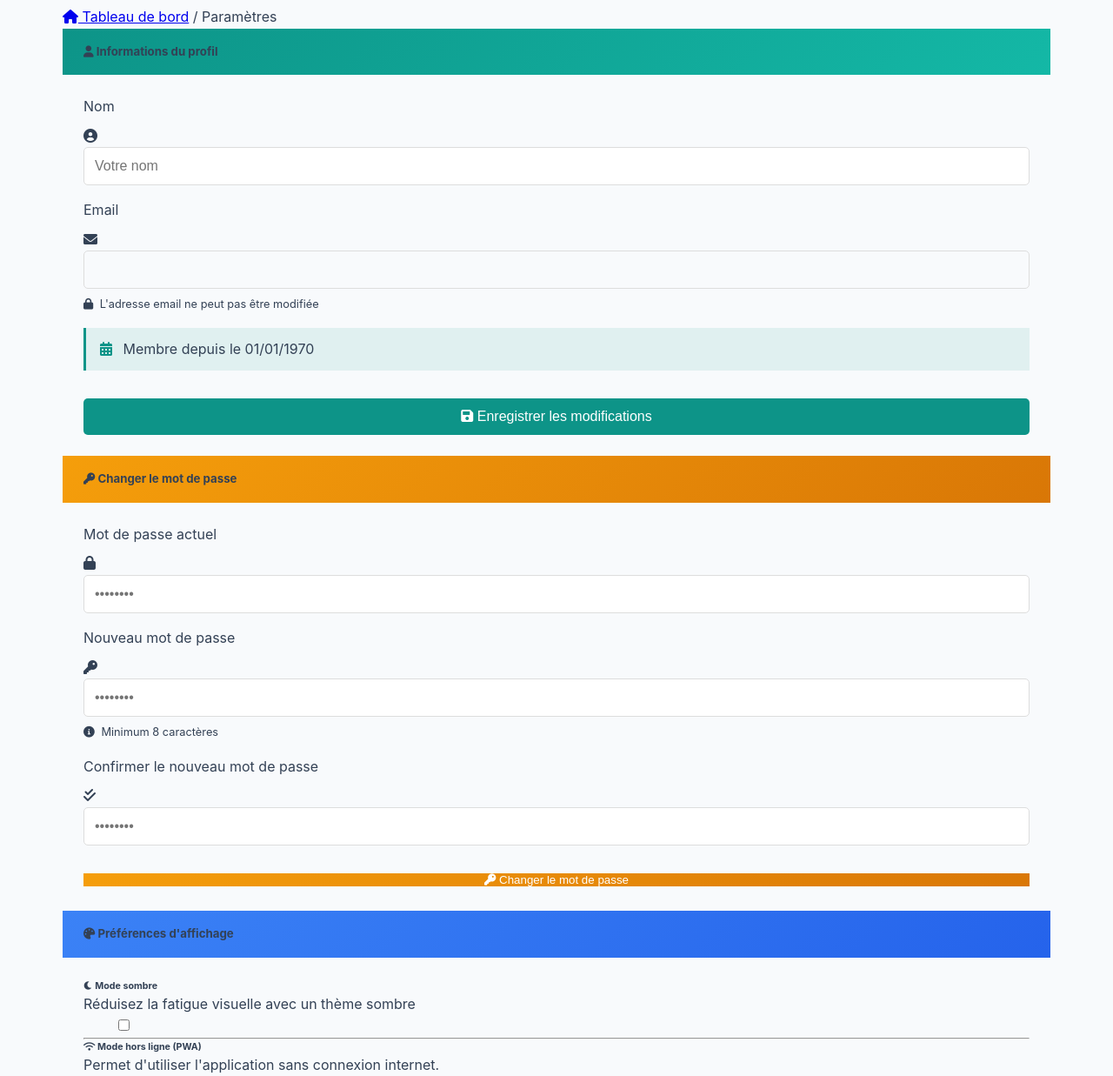
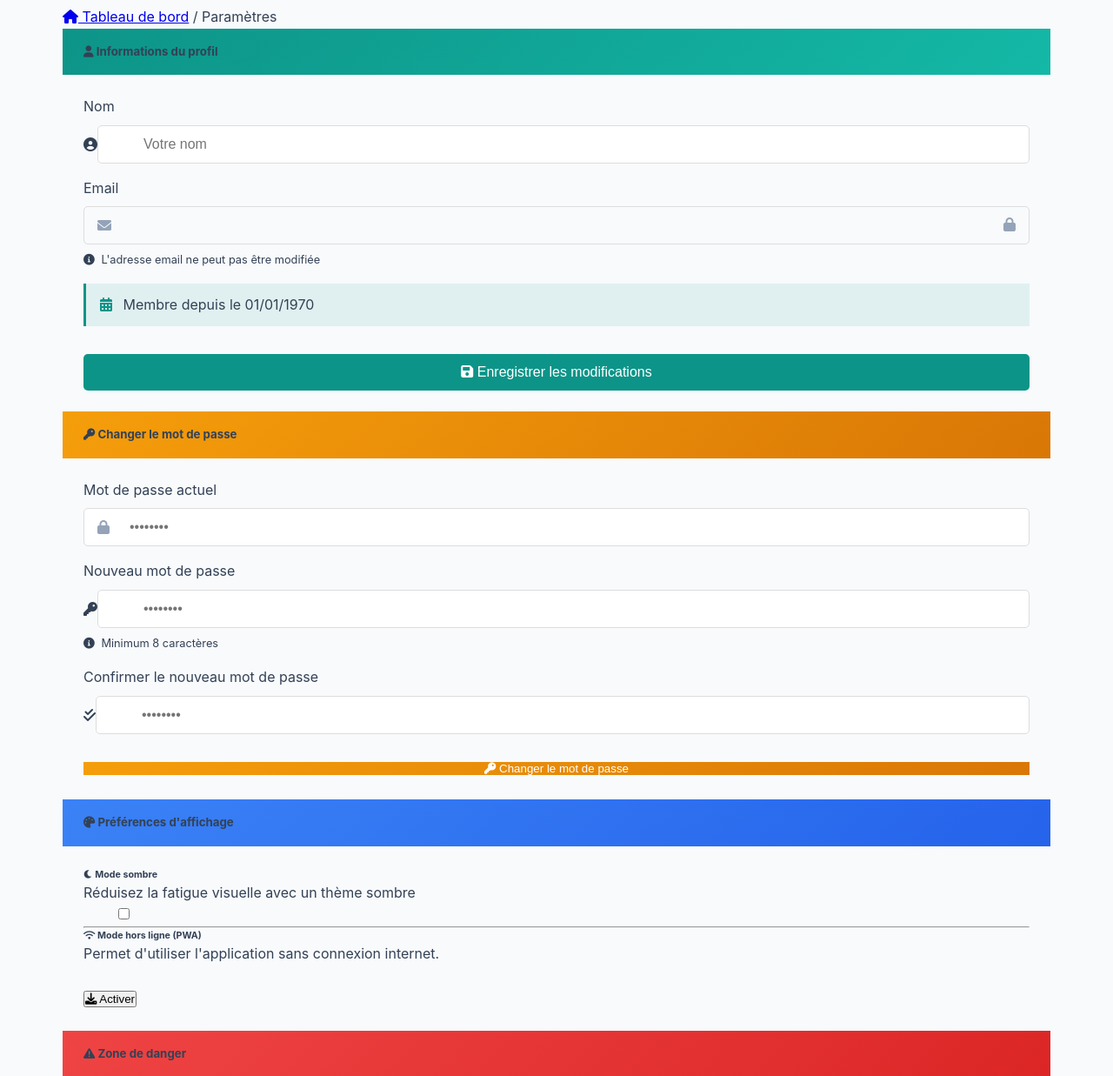
Before and after one commit to merek7/kitismart, a PHP site: template app/views/dashboard/settings.php in a window 1280 px wide. Shown: the part 76-1313 px from the top of the page at 87% size. Run offline with PHP 8.4, Linux system fonts and the light colour scheme; the template is opened without the code that fills it, so the values that code supplies are empty.

Commit message:
fix: Update settings page to use input-with-icon pattern
- Replace input-group with input-with-icon pattern (like budget_create)
- Add validation icons with real-time validation feedback
- Add locked icon for readonly email field
- Add password validation (matching passwords, min 8 chars)
- Improve consistency with the rest of the project

```diff
--- a/app/views/dashboard/settings.php
+++ b/app/views/dashboard/settings.php
@@ -43,27 +43,25 @@
 
                                 <div class="form-group">
                                     <label for="nom">Nom</label>
-                                    <div class="input-group">
-                                        <div class="input-group-prepend">
-                                            <span class="input-group-text"><i class="fas fa-user-circle"></i></span>
-                                        </div>
+                                    <div class="input-with-icon">
+                                        <i class="fas fa-user-circle"></i>
                                         <input type="text" class="form-control" id="nom" name="nom"
                                                value="<?= htmlspecialchars($user->nom) ?>" required
                                                placeholder="Votre nom">
+                                        <span class="validation-icon"><i class="fas fa-check-circle"></i></span>
                                     </div>
                                 </div>
 
                                 <div class="form-group">
                                     <label for="email">Email</label>
-                                    <div class="input-group">
-                                        <div class="input-group-prepend">
-                                            <span class="input-group-text"><i class="fas fa-envelope"></i></span>
-                                        </div>
+                                    <div class="input-with-icon">
+                                        <i class="fas fa-envelope"></i>
                                         <input type="email" class="form-control email-readonly" id="email" name="email"
                                                value="<?= htmlspecialchars($user->email) ?>" readonly disabled>
+                                        <span class="validation-icon locked"><i class="fas fa-lock"></i></span>
                                     </div>
                                     <small class="form-text text-muted">
-                                        <i class="fas fa-lock"></i> L'adresse email ne peut pas être modifiée
+                                        <i class="fas fa-info-circle"></i> L'adresse email ne peut pas être modifiée
                                     </small>
                                 </div>
 
@@ -94,23 +92,21 @@
 
                                 <div class="form-group">
                                     <label for="current_password">Mot de passe actuel</label>
-                                    <div class="input-group">
-                                        <div class="input-group-prepend">
-                                            <span class="input-group-text"><i class="fas fa-lock"></i></span>
-                                        </div>
+                                    <div class="input-with-icon">
+                                        <i class="fas fa-lock"></i>
                                         <input type="password" class="form-control" id="current_password"
                                                name="current_password" required placeholder="••••••••">
+                                        <span class="validation-icon"><i class="fas fa-check-circle"></i></span>
                                     </div>
                                 </div>
 
                                 <div class="form-group">
                                     <label for="new_password">Nouveau mot de passe</label>
-                                    <div class="input-group">
-                                        <div class="input-group-prepend">
-                                            <span class="input-group-text"><i class="fas fa-key"></i></span>
-                                        </div>
+                                    <div class="input-with-icon">
+                                        <i class="fas fa-key"></i>
                                         <input type="password" class="form-control" id="new_password"
                                                name="new_password" required minlength="8" placeholder="••••••••">
+                                        <span class="validation-icon"><i class="fas fa-check-circle"></i></span>
                                     </div>
                                     <small class="form-text text-muted">
                                         <i class="fas fa-info-circle"></i> Minimum 8 caractères
@@ -119,12 +115,11 @@
 
                                 <div class="form-group">
                                     <label for="confirm_password">Confirmer le nouveau mot de passe</label>
-                                    <div class="input-group">
-                                        <div class="input-group-prepend">
-                                            <span class="input-group-text"><i class="fas fa-check-double"></i></span>
-                                        </div>
+                                    <div class="input-with-icon">
+                                        <i class="fas fa-check-double"></i>
                                         <input type="password" class="form-control" id="confirm_password"
                                                name="confirm_password" required minlength="8" placeholder="••••••••">
+                                        <span class="validation-icon"><i class="fas fa-check-circle"></i></span>
                                     </div>
                                 </div>
 
@@ -307,6 +302,12 @@
     cursor: not-allowed;
 }
 
+/* Locked validation icon for email */
+.validation-icon.locked {
+    opacity: 1;
+    color: #94a3b8;
+}
+
 .form-text {
     font-size: 0.8rem;
     margin-top: 0.5rem;
@@ -477,5 +478,58 @@ document.addEventListener('DOMContentLoaded', function() {
             document.body.style.transition = '';
         }, 300);
     });
+
+    // ================================
+    // Validation en temps réel des inputs
+    // ================================
+    const profileInputs = document.querySelectorAll('#nom');
+    const passwordInputs = document.querySelectorAll('#current_password, #new_password, #confirm_password');
+
+    // Validation du nom
+    profileInputs.forEach(input => {
+        input.addEventListener('input', function() {
+            const formGroup = this.closest('.form-group');
+            if (this.value.trim().length >= 2) {
+                formGroup.classList.add('valid');
+                formGroup.classList.remove('error');
+            } else {
+                formGroup.classList.remove('valid');
+            }
+        });
+
+        // Marquer comme valide si déjà rempli
+        if (input.value.trim().length >= 2) {
+            input.closest('.form-group').classList.add('valid');
+        }
+    });
+
+    // Validation des mots de passe
+    passwordInputs.forEach(input => {
+        input.addEventListener('input', function() {
+            const formGroup = this.closest('.form-group');
+            const confirmPassword = document.getElementById('confirm_password');
+            const newPassword = document.getElementById('new_password');
+
+            if (this.id === 'current_password' && this.value.length >= 1) {
+                formGroup.classList.add('valid');
+            } else if (this.id === 'new_password' && this.value.length >= 8) {
+                formGroup.classList.add('valid');
+                // Revalider la confirmation
+                if (confirmPassword.value === this.value && confirmPassword.value.length >= 8) {
+                    confirmPassword.closest('.form-group').classList.add('valid');
+                } else {
+                    confirmPassword.closest('.form-group').classList.remove('valid');
+                }
+            } else if (this.id === 'confirm_password') {
+                if (this.value === newPassword.value && this.value.length >= 8) {
+                    formGroup.classList.add('valid');
+                } else {
+                    formGroup.classList.remove('valid');
+                }
+            } else {
+                formGroup.classList.remove('valid');
+            }
+        });
+    });
 });
 </script>
```
